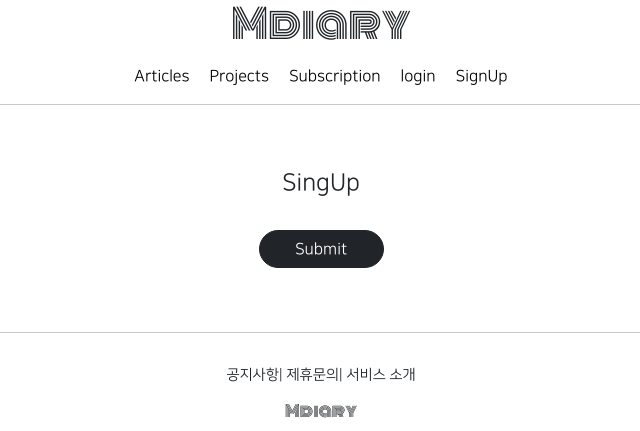
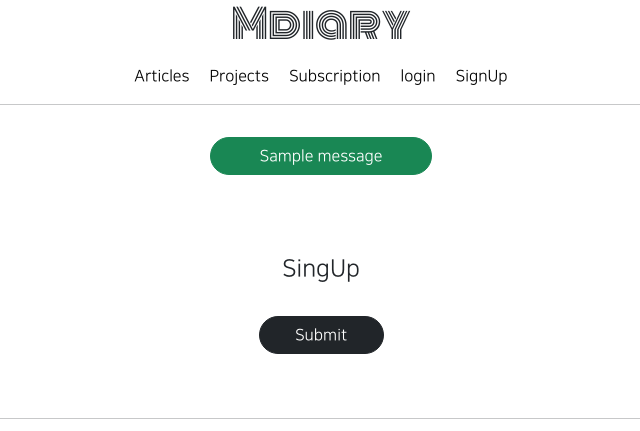
Before and after one commit to ubiboy/mdiary, a Django app: template accountapp/templates/accountapp/create.html in a window 1280 px wide. Shown: the top 431 px of the page, without its empty margins (319-959 px from the left). Run offline with Django 4.2, Linux system fonts and the light colour scheme; the template is opened without the code that fills it, so the values that code supplies are empty; tables that the repository leaves empty hold one stand-in row (values such as "Sample post"); one stand-in notice (Sample message) is shown; some libraries are stand-ins or nearby versions.

Commit message:
django makeup course 11 commit

```diff
--- a/likeapp/views.py
+++ b/likeapp/views.py
@@ -1,3 +1,4 @@
+from django.contrib import messages
 from django.contrib.auth.decorators import login_required
 from django.http import HttpResponseRedirect
 from django.shortcuts import render, get_object_or_404
@@ -22,11 +23,13 @@ class LikeArticleView(RedirectView):
         article = get_object_or_404(Article, pk=kwargs['pk'])
 
         if LikeRecord.objects.filter(user=user, article=article).exists():
+            messages.add_message(self.request, messages.ERROR, '좋아요는 한번만 가능합니다.')
             return HttpResponseRedirect(reverse('articleapp:detail', kwargs={'pk': kwargs['pk']}))
         else:
             LikeRecord(user=user, article=article).save()
 
         article.like += 1
         article.save()
+        messages.add_message(self.request, messages.SUCCESS, '좋아요가 반영되었습니다.')
 
         return super(LikeArticleView, self).get(self.request, *args, **kwargs)
--- a/mdiary/settings.py
+++ b/mdiary/settings.py
@@ -14,6 +14,8 @@ from pathlib import Path
 
 import environ
 import os
+from django.contrib.messages import constants as messages
+
 
 from django.urls import reverse_lazy
 
@@ -69,6 +71,10 @@ MIDDLEWARE = [
     'django.contrib.messages.middleware.MessageMiddleware',
     'django.middleware.clickjacking.XFrameOptionsMiddleware',
 ]
+
+MESSAGE_TAGS = {
+    messages.ERROR: 'danger',
+}
 
 ROOT_URLCONF = 'mdiary.urls'
 
--- a/templates/base.html
+++ b/templates/base.html
@@ -8,7 +8,13 @@
     {% include 'header.html' %}
 
     <hr>
-
+    {% for message in messages %}
+    <div class="text-center">
+        <div class="btn btn-{{ message.tags }} rounded-pill px-5 my-3">
+            {{ message }}
+        </div>
+    </div>
+    {% endfor %}
     {% block content %}
 
     {% endblock %}
```
